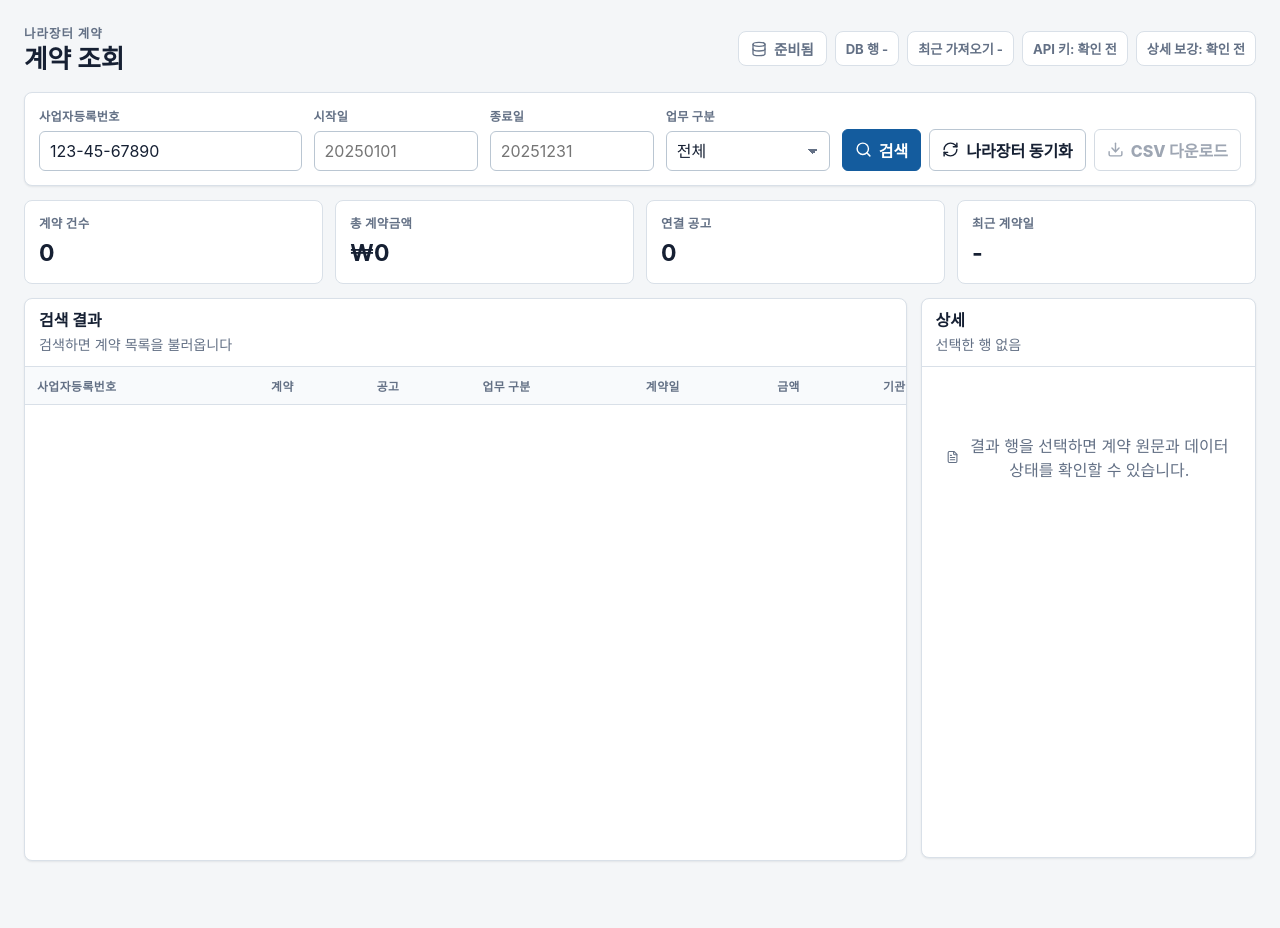
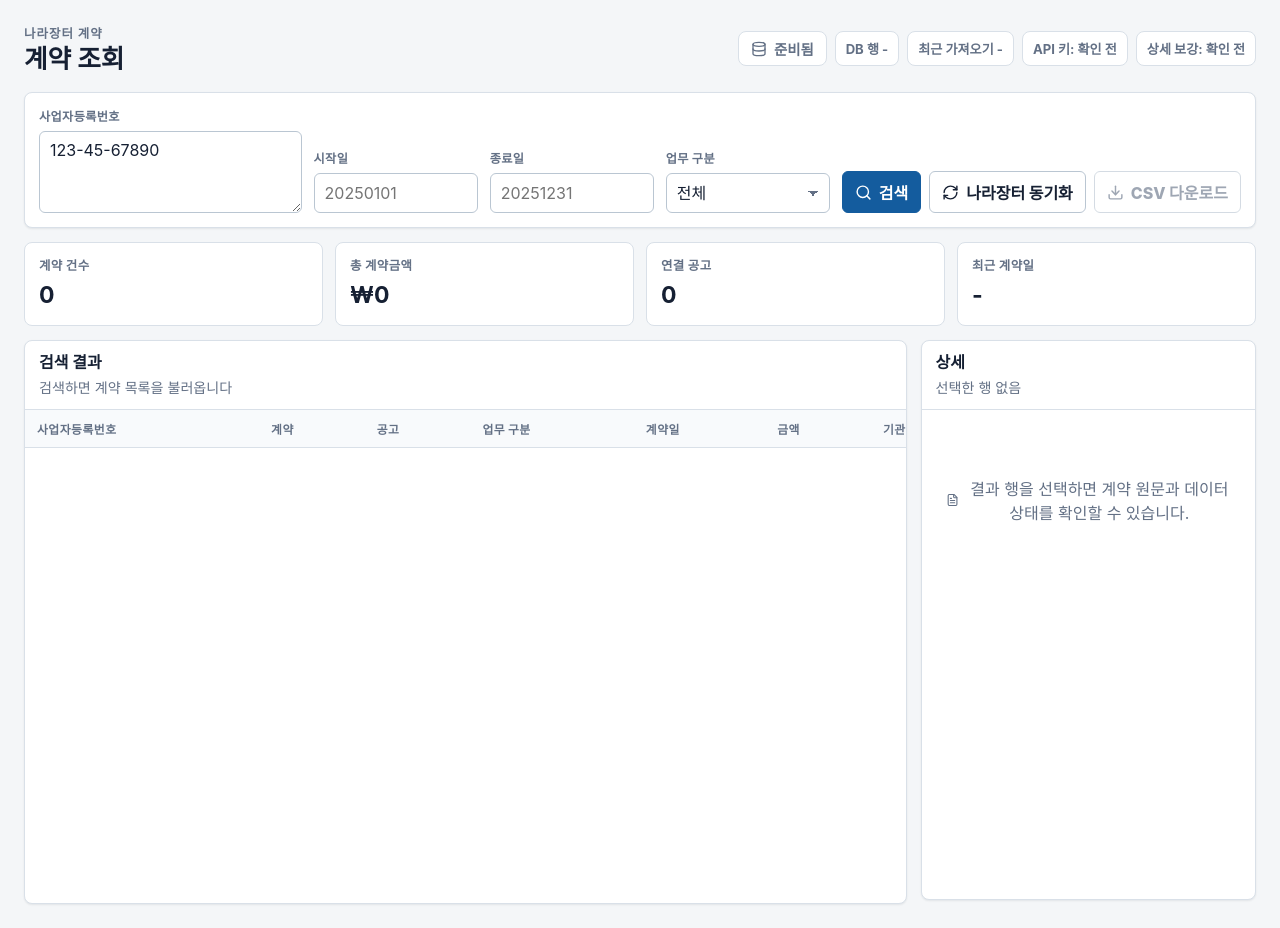
Before and after one commit to yhm8029/g2b-contracts, a Next.js app: page / in a window 1280 px wide. Before the commit the page ends 885 px from the top, so only its background shows below. Built offline with nearby package versions, Linux system fonts and the light colour scheme.

Commit message:
fix: accept pasted business number lists

```diff
--- a/src/app/globals.css
+++ b/src/app/globals.css
@@ -29,6 +29,7 @@ body {
 
 button,
 input,
+textarea,
 select {
   font: inherit;
 }
@@ -178,6 +179,7 @@ label span {
 }
 
 input,
+textarea,
 select {
   background: #ffffff;
   border: 1px solid var(--border-strong);
@@ -188,6 +190,11 @@ select {
   outline: none;
   padding: 8px 10px;
   width: 100%;
+}
+
+textarea {
+  line-height: 1.35;
+  resize: vertical;
 }
 
 select {
@@ -206,6 +213,7 @@ select {
 }
 
 input:focus,
+textarea:focus,
 select:focus {
   border-color: var(--accent);
   box-shadow: 0 0 0 3px rgba(20, 92, 158, 0.13);
--- a/src/components/ContractLookupApp.tsx
+++ b/src/components/ContractLookupApp.tsx
@@ -164,7 +164,7 @@ function countMonths(dateFrom: string, dateTo: string) {
 
 function countBusinessNumberInputs(value: string) {
   return value
-    .split(/[,\r\n]+/)
+    .split(/[,\s]+/)
     .map((item) => item.trim())
     .filter((item) => item.length > 0).length;
 }
@@ -542,10 +542,11 @@ export function ContractLookupApp() {
       <form className="search-panel" onSubmit={handleSearch}>
         <label>
           <span>사업자등록번호</span>
-          <input
+          <textarea
             value={bizNo}
             onChange={(event) => setBizNo(event.target.value)}
             placeholder="123-45-67890, 204-81-45651"
+            rows={3}
           />
         </label>
         <label>
--- a/src/lib/domain/business-number.ts
+++ b/src/lib/domain/business-number.ts
@@ -14,7 +14,7 @@ export function parseBusinessNumber(input: string): string {
 
 export function parseBusinessNumberList(input: string): string[] {
   const parsedValues = input
-    .split(/[,\r\n]+/)
+    .split(/[,\s]+/)
     .map((value) => value.trim())
     .filter((value) => value.length > 0)
     .map(parseBusinessNumber);
```
Also changed, not shown: 1 other file (tests, documents, lock files or other folders).
